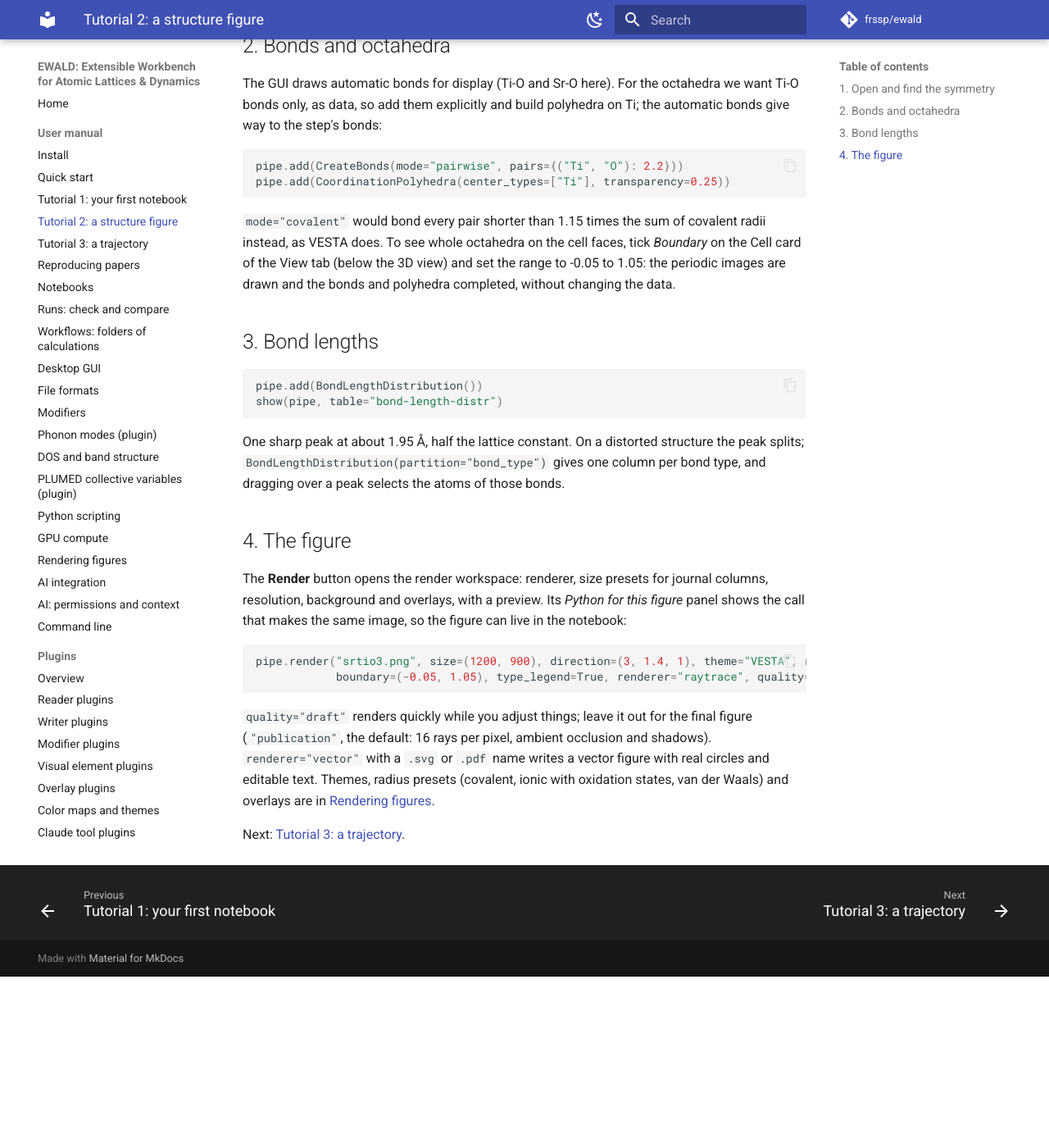
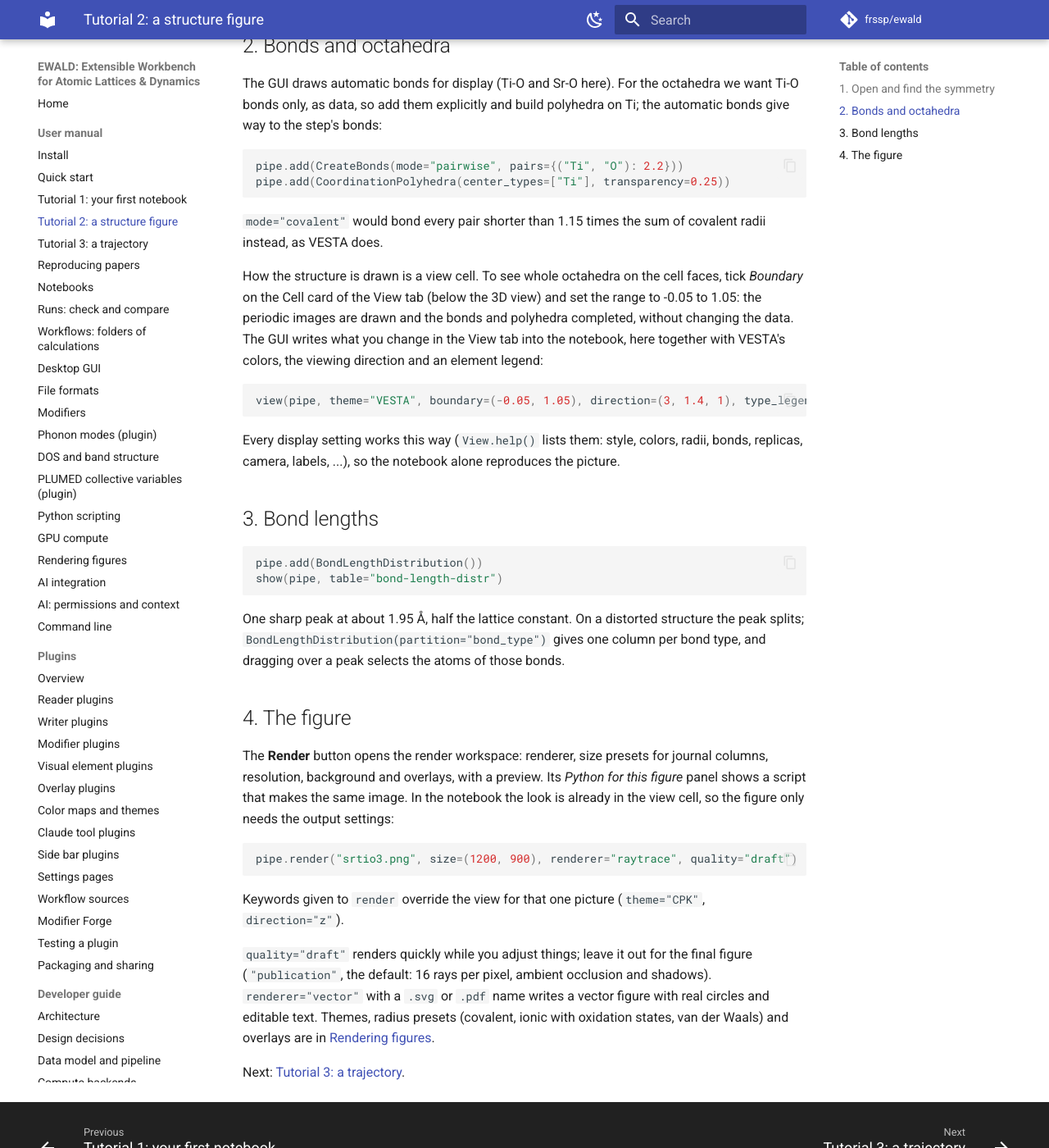
Before and after one commit to frssp/ewald, an MkDocs documentation site: the page built from docs/user/tutorials/structure-figure.md, in a window 1280 px wide and 1400 px high, scrolled down 1181 px. Shown: the whole window at 82% size. Built offline with MkDocs 1.6.1 and Material for MkDocs 9.7.7, drawn with Linux system fonts in a browser that asks for light colours; comment, search, counter and statistics services are not loaded; before the commit the page ends 2372 px from its top, so only the background shows below that; some of the changed text lies outside the part shown.

Commit message:
Tutorial notebooks: view cell for the figure, conditions as strings
- srtio3_octahedra: the figure's look (VESTA theme, boundary, direction, legend) moves into a
  view(pipe, ...) cell; pipe.render keeps only output settings. spglib is core, so the
  "pip install ewald[symmetry]" notes go.
- cu_void (and README, notebooks.md): paint/hide take expression strings, so the color legend
  names the conditions instead of "a mask in code".
- Regenerated the manual screenshots made from the tutorial notebooks (plots now open in Plots
  panel tabs; the legend).
- todo.md: rerun of every example; features no tutorial shows yet.

Co-Authored-By: Claude Opus 5.5 (1M context) <noreply@anthropic.com>

````diff
--- a/docs/images/make_screenshots.py
+++ b/docs/images/make_screenshots.py
@@ -19,7 +19,7 @@ NOTEBOOKS = os.path.join(HERE, "..", "..", "examples", "notebooks")
 # name: (output file, notebook, cell to scroll to, extra setup)
 SHOTS = {
     "notebook": ("notebook.png", "cu_void.py", 4, None),
-    "structure": ("tutorial-structure.png", "srtio3_octahedra.py", 6, None),
+    "structure": ("tutorial-structure.png", "srtio3_octahedra.py", 7, None),
     "trajectory": ("tutorial-trajectory.png", "cu_md_trajectory.py", 7, "frame"),
     "minimal": ("minimal-mode.png", "cu_void.py", None, "minimal"),
     "plugins": ("plugins.png", "cu_void.py", None, "plugins"),
--- a/docs/user/tutorials/structure-figure.md
+++ b/docs/user/tutorials/structure-figure.md
@@ -42,9 +41,20 @@ pipe.add(CoordinationPolyhedra(center_types=["Ti"], transparency=0.25))
 ```
 
 `mode="covalent"` would bond every pair shorter than 1.15 times the sum of covalent radii instead,
-as VESTA does. To see whole octahedra on the cell faces, tick *Boundary* on the Cell card of
-the View tab (below the 3D view) and set the range to -0.05 to 1.05: the periodic images are drawn and the bonds
-and polyhedra completed, without changing the data.
+as VESTA does.
+
+How the structure is drawn is a view cell. To see whole octahedra on the cell faces, tick *Boundary*
+on the Cell card of the View tab (below the 3D view) and set the range to -0.05 to 1.05: the periodic
+images are drawn and the bonds and polyhedra completed, without changing the data. The GUI writes
+what you change in the View tab into the notebook, here together with VESTA's colors, the viewing
+direction and an element legend:
+
+```python
+view(pipe, theme="VESTA", boundary=(-0.05, 1.05), direction=(3, 1.4, 1), type_legend=True)
+```
+
+Every display setting works this way (`View.help()` lists them: style, colors, radii, bonds,
+replicas, camera, labels, ...), so the notebook alone reproduces the picture.
 
 ## 3. Bond lengths
 
@@ -60,13 +70,15 @@ peak selects the atoms of those bonds.
 ## 4. The figure
 
 The **Render** button opens the render workspace: renderer, size presets for journal columns,
-resolution, background and overlays, with a preview. Its *Python for this figure* panel shows the
-call that makes the same image, so the figure can live in the notebook:
+resolution, background and overlays, with a preview. Its *Python for this figure* panel shows a
+script that makes the same image. In the notebook the look is already in the view cell, so the figure
+only needs the output settings:
 
 ```python
-pipe.render("srtio3.png", size=(1200, 900), direction=(3, 1.4, 1), theme="VESTA", radius_scale=0.5,
-            boundary=(-0.05, 1.05), type_legend=True, renderer="raytrace", quality="draft")
+pipe.render("srtio3.png", size=(1200, 900), renderer="raytrace", quality="draft")
 ```
+
+Keywords given to `render` override the view for that one picture (`theme="CPK"`, `direction="z"`).
 
 `quality="draft"` renders quickly while you adjust things; leave it out for the final figure
 (`"publication"`, the default: 16 rays per pixel, ambient occlusion and shadows). `renderer="vector"`
````
Also changed, not shown: other parts of docs/user/tutorials/structure-figure.md (+1 -2 lines), README.md (+2 -2 lines), docs/todo.md (+8 -4 lines), docs/user/notebooks.md (+7 -3 lines), docs/user/tutorials/first-notebook.md (+8 -7 lines), docs/images/minimal-mode.png, docs/images/notebook.png, docs/images/plugin_panel.png, docs/images/plugin_settings_page.png, docs/images/plugins.png, docs/images/tutorial-structure.png, docs/images/tutorial-trajectory.png, docs/images/ui_theme_studio.png, 3 other files.
